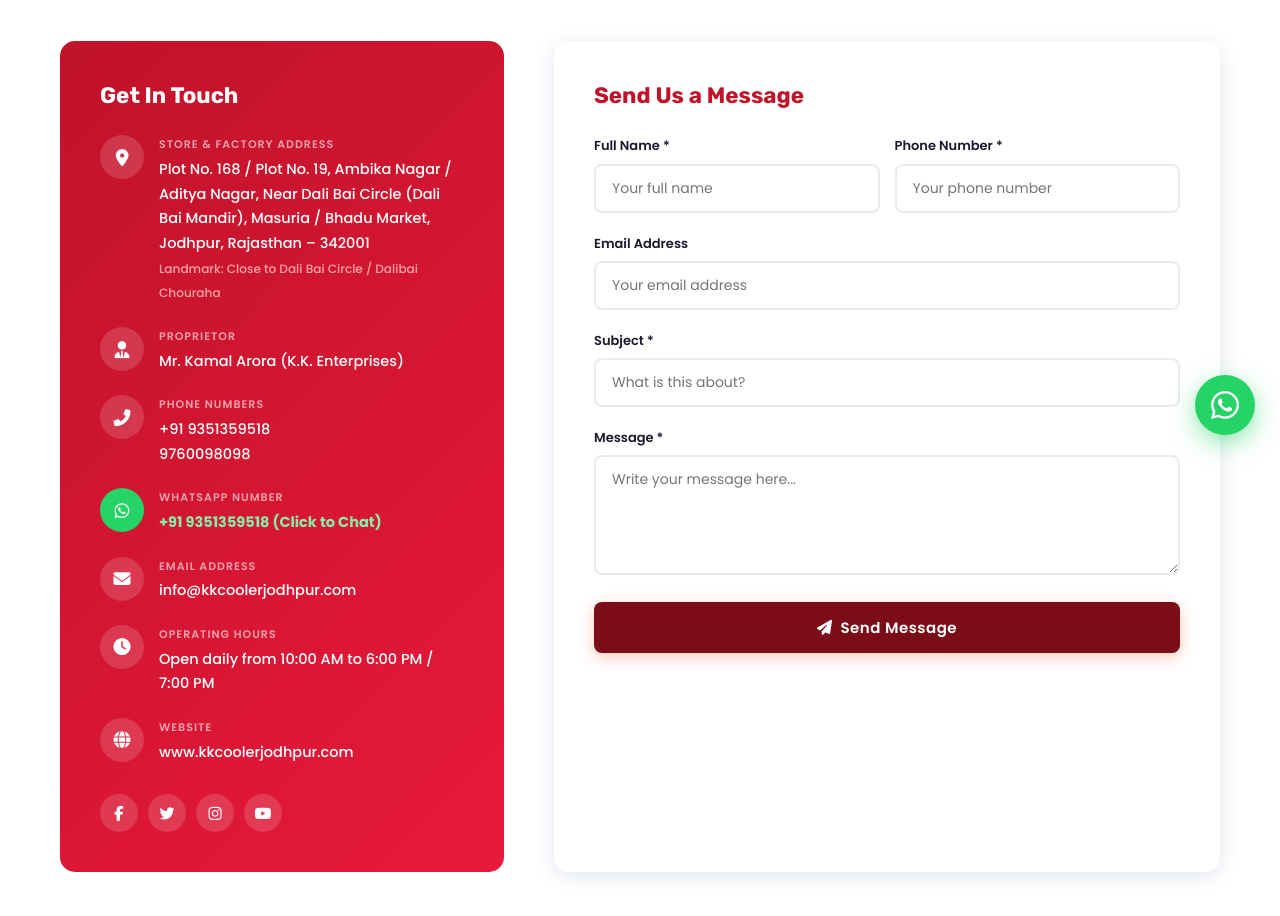
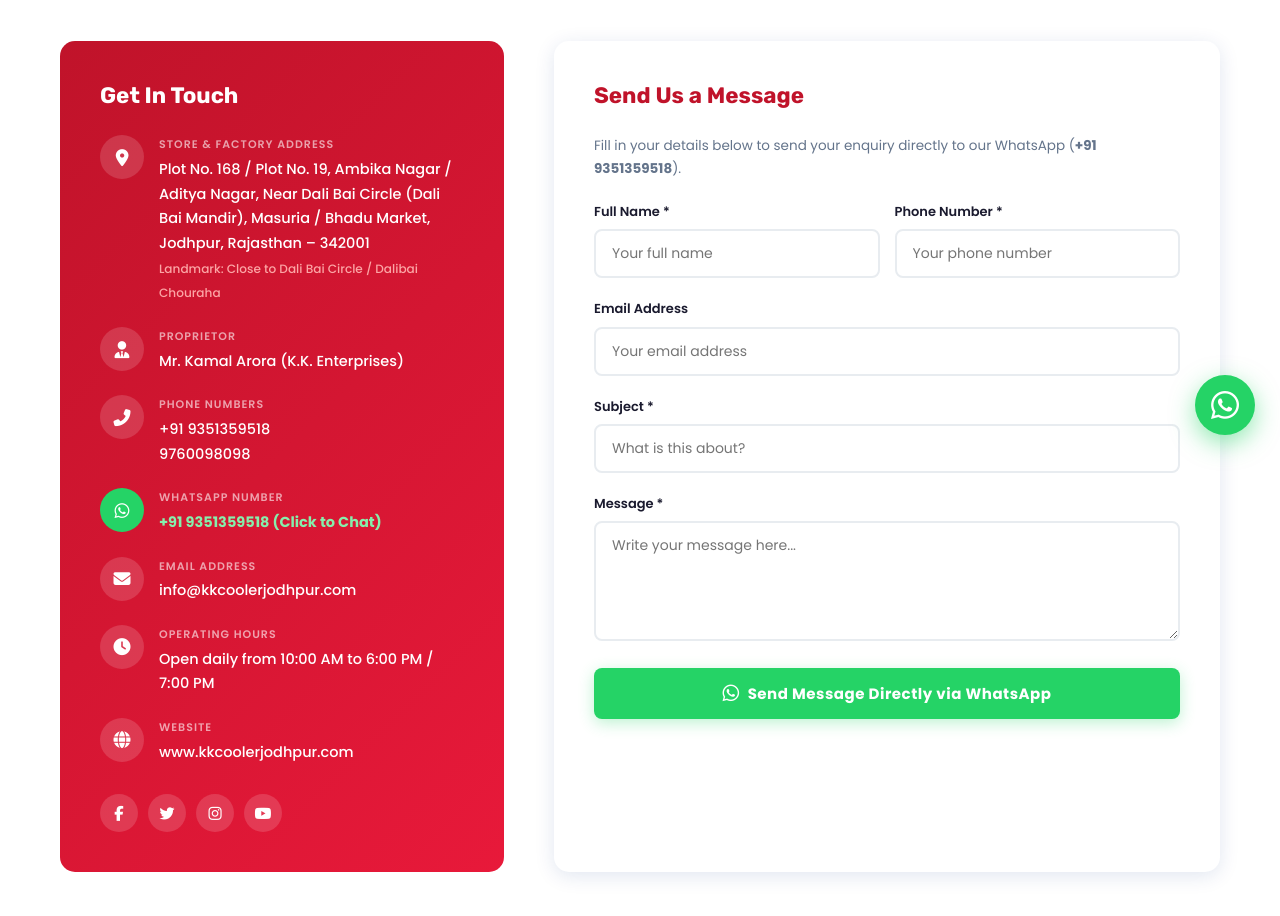
Before and after one commit to thatraghavarora/KK_COOLER, a React (Vite) app: page /contact-us in a window 1280 px wide. Shown: the part 340-1256 px from the top of the page. Built offline with nearby package versions, Linux system fonts and the light colour scheme.

Commit message:
Directly send contact and enquiry form submissions to WhatsApp +91 9351359518 with prefilled payload

```diff
--- a/src/pages/ContactPage.jsx
+++ b/src/pages/ContactPage.jsx
@@ -7,9 +7,16 @@ export default function ContactPage() {
 
   const handleChange = e => setForm({ ...form, [e.target.name]: e.target.value })
 
+  const getWhatsAppUrl = () => {
+    const text = `Hello KK COOLER JODHPUR (Mr. Kamal Arora),%0A%0AI have submitted a contact enquiry via your website:%0A👤 *Name:* ${encodeURIComponent(form.name)}%0A📞 *Phone:* ${encodeURIComponent(form.phone)}%0A✉️ *Email:* ${encodeURIComponent(form.email || 'N/A')}%0A📋 *Subject:* ${encodeURIComponent(form.subject)}%0A💬 *Message:* ${encodeURIComponent(form.message)}%0A%0APlease get in touch with me regarding this.`
+    return `https://wa.me/919351359518?text=${text}`
+  }
+
   const handleSubmit = e => {
     e.preventDefault()
     setSubmitted(true)
+    const url = getWhatsAppUrl()
+    window.open(url, '_blank')
   }
 
   return (
@@ -101,14 +108,36 @@ export default function ContactPage() {
             {/* Contact Form */}
             <div className="contact-form-wrap">
               <h3>Send Us a Message</h3>
+              <p style={{ color: '#64748b', fontSize: '13.5px', marginBottom: '20px' }}>
+                Fill in your details below to send your enquiry directly to our WhatsApp (<strong>+91 9351359518</strong>).
+              </p>
               {submitted ? (
                 <div style={{ textAlign: 'center', padding: '30px 20px' }}>
-                  <div style={{ fontSize: '55px', marginBottom: '18px' }}>✅</div>
-                  <h4 style={{ color: 'var(--primary)', marginBottom: '10px' }}>Message Sent Successfully!</h4>
-                  <p style={{ color: 'var(--text-light)', fontSize: '14px', marginBottom: '20px' }}>
-                    Thank you for contacting us. We will get back to you within 24 hours.
+                  <div style={{ fontSize: '55px', marginBottom: '18px' }}>💬</div>
+                  <h4 style={{ color: 'var(--primary)', marginBottom: '10px' }}>Connecting to WhatsApp...</h4>
+                  <p style={{ color: 'var(--text-light)', fontSize: '14px', marginBottom: '20px', lineHeight: 1.6 }}>
+                    Your message has been prepared for WhatsApp. If WhatsApp didn't open automatically, click the button below to connect with Mr. Kamal Arora on <strong>+91 9351359518</strong>.
                   </p>
-                  <button className="btn btn-primary" onClick={() => setSubmitted(false)}>Send Another Message</button>
+                  <div style={{ display: 'flex', flexDirection: 'column', gap: '12px', alignItems: 'center' }}>
+                    <a
+                      href={getWhatsAppUrl()}
+                      target="_blank"
+                      rel="noopener noreferrer"
+                      className="btn btn-primary"
+                      style={{ background: '#25D366', borderColor: '#25D366', display: 'inline-flex', alignItems: 'center', gap: '8px', padding: '12px 24px', fontSize: '15px' }}
+                    >
+                      <i className="fab fa-whatsapp" style={{ fontSize: '20px' }}></i>
+                      Open WhatsApp (+91 9351359518)
+                    </a>
+                    <button
+                      type="button"
+                      className="btn btn-outline"
+                      style={{ fontSize: '13px', padding: '8px 18px' }}
+                      onClick={() => setSubmitted(false)}
+                    >
+                      Send Another Message
+                    </button>
+                  </div>
                 </div>
               ) : (
                 <form onSubmit={handleSubmit}>
@@ -134,9 +163,25 @@ export default function ContactPage() {
                     <label htmlFor="ct-message">Message *</label>
                     <textarea id="ct-message" name="message" required placeholder="Write your message here..." value={form.message} onChange={handleChange}></textarea>
                   </div>
-                  <button type="submit" className="btn btn-primary" style={{ width: '100%', padding: '14px', fontSize: '15px' }}>
-                    <i className="fas fa-paper-plane" style={{ marginRight: '8px' }}></i>
-                    Send Message
+                  <button
+                    type="submit"
+                    className="btn btn-primary"
+                    style={{
+                      width: '100%',
+                      padding: '14px',
+                      fontSize: '15px',
+                      background: '#25D366',
+                      borderColor: '#25D366',
+                      display: 'flex',
+                      alignItems: 'center',
+                      justifyContent: 'center',
+                      gap: '8px',
+                      fontWeight: 700,
+                      boxShadow: '0 4px 15px rgba(37, 211, 102, 0.3)'
+                    }}
+                  >
+                    <i className="fab fa-whatsapp" style={{ fontSize: '19px' }}></i>
+                    Send Message Directly via WhatsApp
                   </button>
                 </form>
               )}
--- a/src/pages/EnquiryPage.jsx
+++ b/src/pages/EnquiryPage.jsx
@@ -14,11 +14,15 @@ export default function EnquiryPage() {
 
   const handleChange = e => setForm({ ...form, [e.target.name]: e.target.value })
 
+  const getWhatsAppUrl = () => {
+    const text = `Hello KK COOLER JODHPUR (Mr. Kamal Arora),%0A%0AI want to make an enquiry from your website:%0A- Name: ${encodeURIComponent(form.name)}%0A- Phone: ${encodeURIComponent(form.phone)}%0A- Email: ${encodeURIComponent(form.email || 'N/A')}%0A- Product: ${encodeURIComponent(form.product)}%0A- Quantity: ${encodeURIComponent(form.quantity || '1')}%0A- Message: ${encodeURIComponent(form.message || 'N/A')}`
+    return `https://wa.me/919351359518?text=${text}`
+  }
+
   const handleSubmit = e => {
     e.preventDefault()
     setSubmitted(true)
-    const text = `Hello KK COOLER JODHPUR,%0A%0AI want to make an enquiry:%0A- Name: ${encodeURIComponent(form.name)}%0A- Phone: ${encodeURIComponent(form.phone)}%0A- Email: ${encodeURIComponent(form.email || 'N/A')}%0A- Product: ${encodeURIComponent(form.product)}%0A- Quantity: ${encodeURIComponent(form.quantity || '1')}%0A- Message: ${encodeURIComponent(form.message || 'N/A')}`
-    window.open(`https://wa.me/919351359518?text=${text}`, '_blank')
+    window.open(getWhatsAppUrl(), '_blank')
   }
 
   return (
@@ -67,7 +71,7 @@ export default function EnquiryPage() {
                   If WhatsApp didn't open automatically, click the button below to connect with us on +91 9351359518.
                 </p>
                 <a
-                  href={`https://wa.me/919351359518?text=Hello%20KK%20COOLER%20JODHPUR,%20I%20am%20enquiring%20about%20${encodeURIComponent(form.product || 'coolers')}`}
+                  href={getWhatsAppUrl()}
                   target="_blank"
                   rel="noopener noreferrer"
                   className="btn btn-primary"
```
